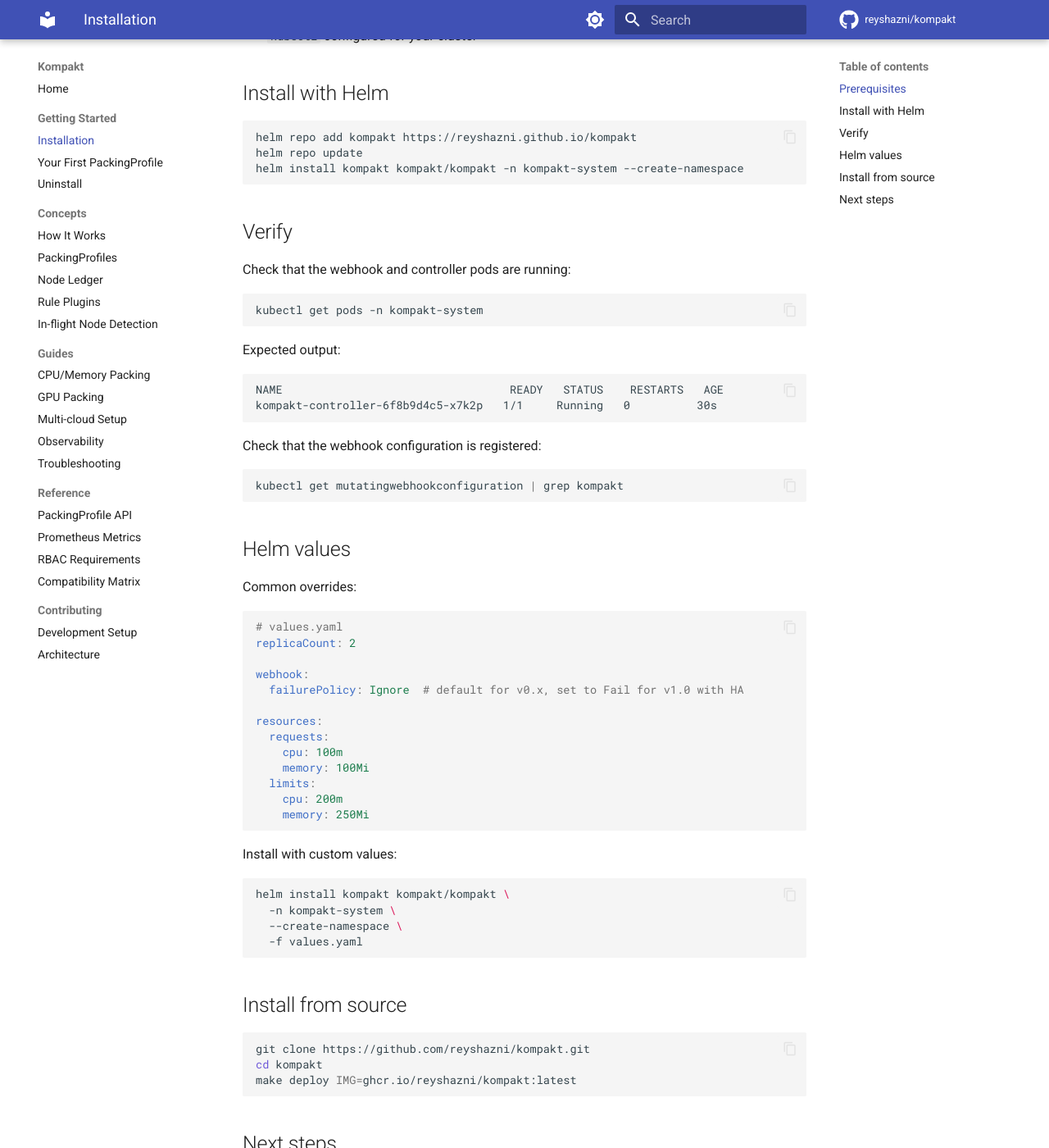
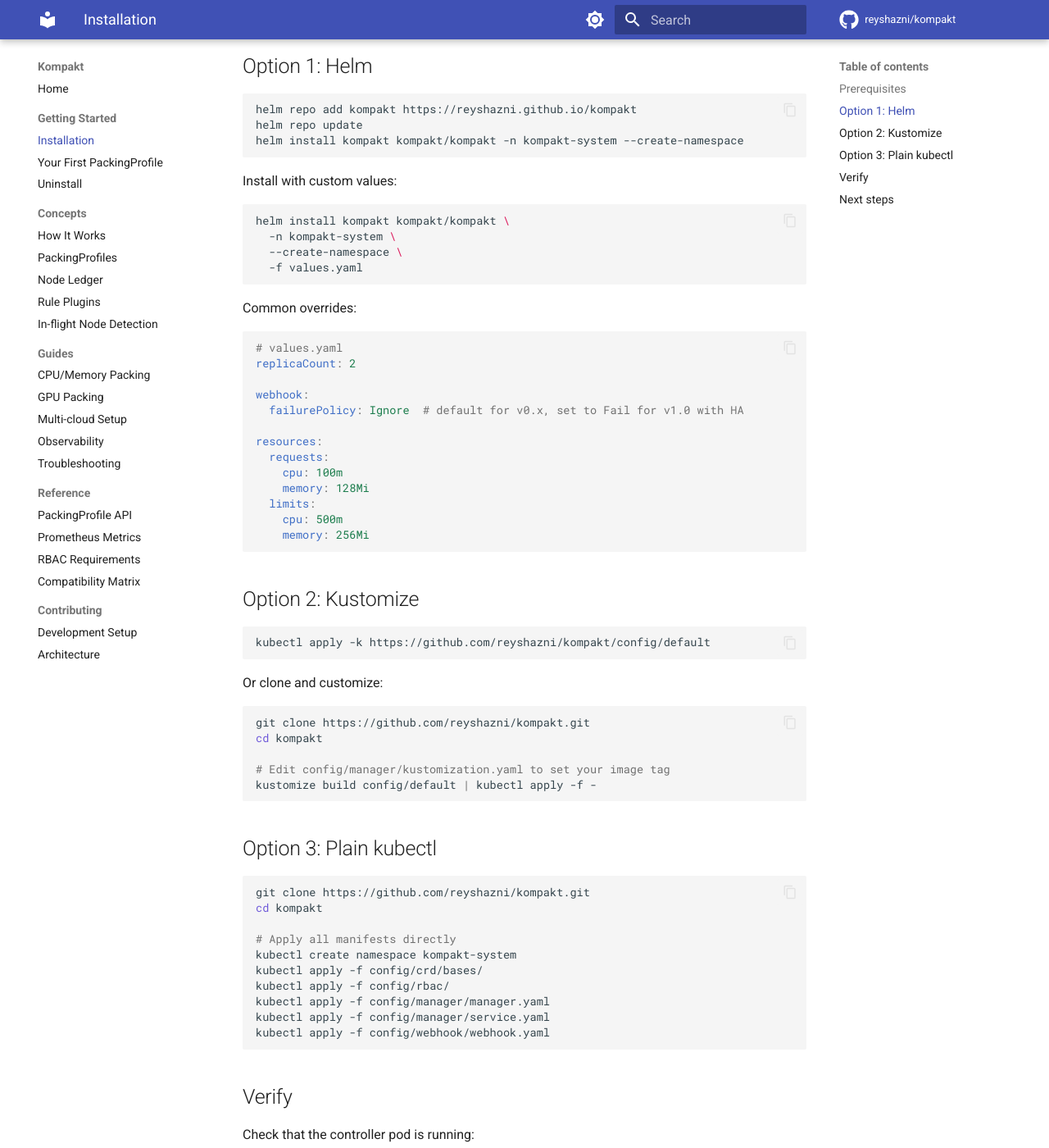
Before and after one commit to reyshazni/kompakt, an MkDocs documentation site: the page built from docs/getting-started/installation.md, in a window 1280 px wide and 1400 px high, scrolled down 267 px. Shown: the whole window at 82% size. Built offline with MkDocs 1.6.1 and Material for MkDocs 9.7.7, drawn with Linux system fonts in a browser that asks for light colours; comment, search, counter and statistics services are not loaded; some of the changed text lies outside the part shown.

Commit message:
docs(install): add kustomize and kubectl methods

````diff
--- a/docs/getting-started/installation.md
+++ b/docs/getting-started/installation.md
@@ -3,10 +3,9 @@
 ## Prerequisites
 
 - Kubernetes >= 1.30 (scheduling gates must be GA)
-- Helm 3
 - `kubectl` configured for your cluster
 
-## Install with Helm
+## Option 1: Helm
 
 ```bash
 helm repo add kompakt https://reyshazni.github.io/kompakt
@@ -14,28 +13,14 @@
 helm install kompakt kompakt/kompakt -n kompakt-system --create-namespace
 ```
 
-## Verify
-
-Check that the webhook and controller pods are running:
+Install with custom values:
 
 ```bash
-kubectl get pods -n kompakt-system
+helm install kompakt kompakt/kompakt \
+  -n kompakt-system \
+  --create-namespace \
+  -f values.yaml
 ```
-
-Expected output:
-
-```
-NAME                                  READY   STATUS    RESTARTS   AGE
-kompakt-controller-6f8b9d4c5-x7k2p   1/1     Running   0          30s
-```
-
-Check that the webhook configuration is registered:
-
-```bash
-kubectl get mutatingwebhookconfiguration | grep kompakt
-```
-
-## Helm values
 
 Common overrides:
 
@@ -49,27 +34,62 @@
 resources:
   requests:
     cpu: 100m
-    memory: 100Mi
+    memory: 128Mi
   limits:
-    cpu: 200m
-    memory: 250Mi
+    cpu: 500m
+    memory: 256Mi
 ```
 
-Install with custom values:
+## Option 2: Kustomize
 
 ```bash
-helm install kompakt kompakt/kompakt \
-  -n kompakt-system \
-  --create-namespace \
-  -f values.yaml
+kubectl apply -k https://github.com/reyshazni/kompakt/config/default
 ```
 
-## Install from source
+Or clone and customize:
 
 ```bash
 git clone https://github.com/reyshazni/kompakt.git
 cd kompakt
-make deploy IMG=ghcr.io/reyshazni/kompakt:latest
+
+# Edit config/manager/kustomization.yaml to set your image tag
+kustomize build config/default | kubectl apply -f -
+```
+
+## Option 3: Plain kubectl
+
+```bash
+git clone https://github.com/reyshazni/kompakt.git
+cd kompakt
+
+# Apply all manifests directly
+kubectl create namespace kompakt-system
+kubectl apply -f config/crd/bases/
+kubectl apply -f config/rbac/
+kubectl apply -f config/manager/manager.yaml
+kubectl apply -f config/manager/service.yaml
+kubectl apply -f config/webhook/webhook.yaml
+```
+
+## Verify
+
+Check that the controller pod is running:
+
+```bash
+kubectl get pods -n kompakt-system
+```
+
+Expected output:
+
+```
+NAME                                  READY   STATUS    RESTARTS   AGE
+kompakt-controller-6f8b9d4c5-x7k2p   1/1     Running   0          30s
+```
+
+Check that the webhook is registered:
+
+```bash
+kubectl get mutatingwebhookconfiguration | grep kompakt
 ```
 
 ## Next steps
````
